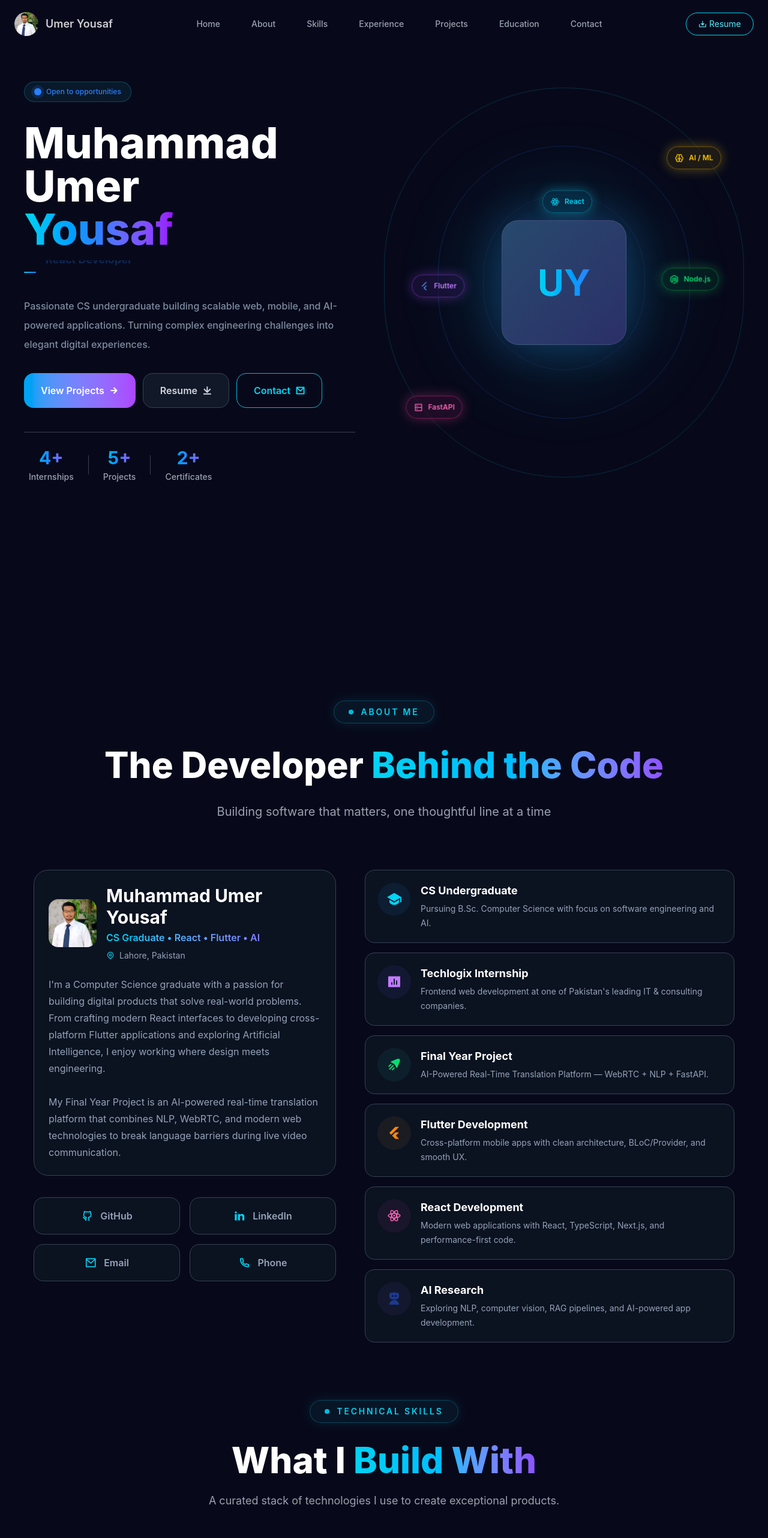
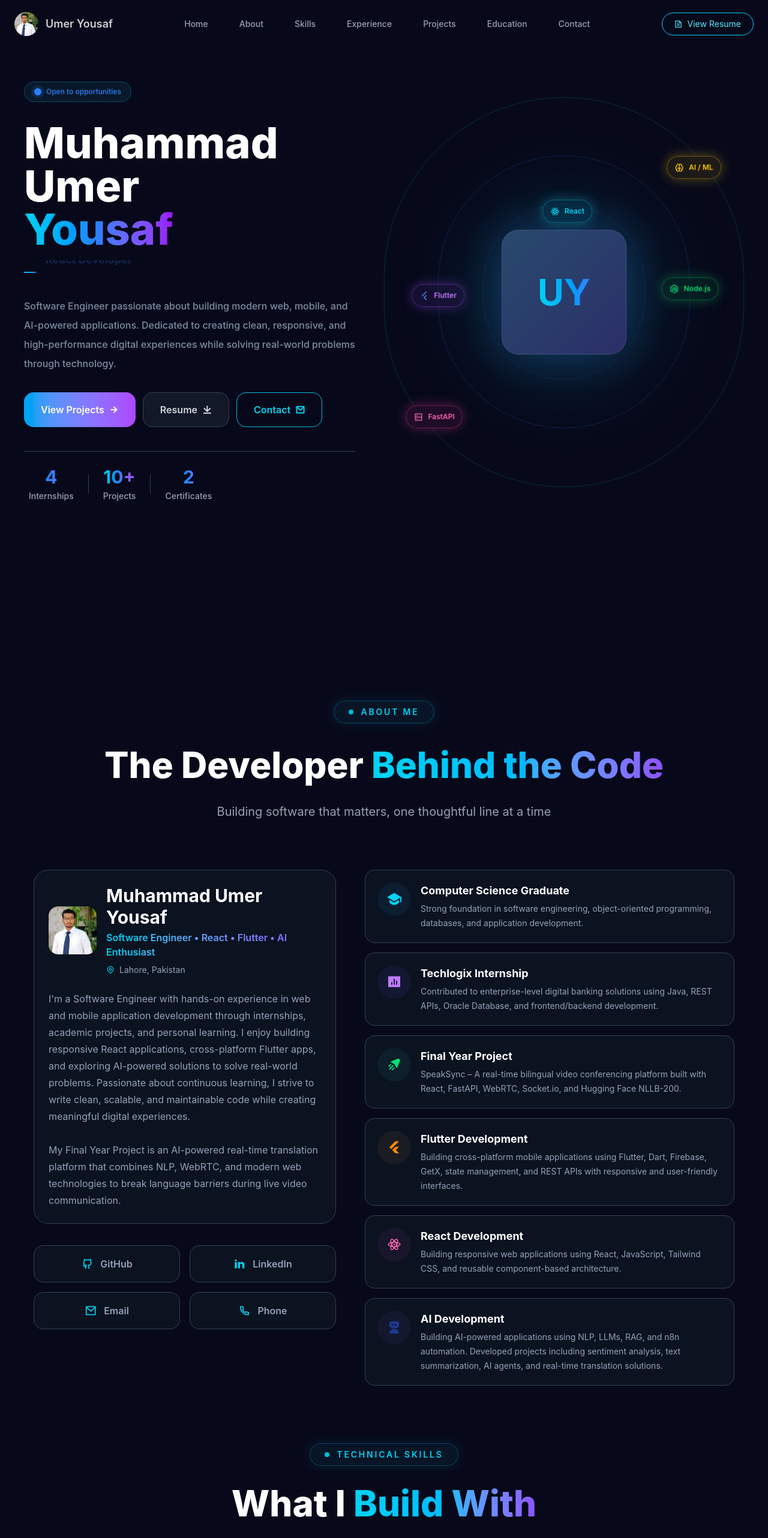
Before and after one commit to umerdev07/react-My-Personal-Portfolio, a React (Vite) app: page / in a window 1280 px wide. Shown: the top 2564 px of the page at 60% size. Built offline with nearby package versions, Linux system fonts and the light colour scheme.

Commit message:
Build Skills Section

```diff
--- a/src/componets/Section1Components/leftContent/HeroButton.jsx
+++ b/src/componets/Section1Components/leftContent/HeroButton.jsx
@@ -1,10 +1,22 @@
 import Button from "./Button";
 import "remixicon/fonts/remixicon.css";
+import resume from "../../../assets/Muhammad_Umer_Yousaf_Software_Engineer.pdf";
+
 
 function HeroButtons() {
   const handleProjects = () => alert("Projects Button Clicked");
-  const handleResume = () => alert("Resume Button Clicked");
-  const handleContact = () => alert("Contact Button Clicked");
+  const handleResume = () => {
+    window.open(resume, "_blank");
+
+    const link = document.createElement("a");
+    link.href = resume;
+    link.download = "Muhammad_Umer_Yousaf_Software_Engineer.pdf";
+    link.click();
+  };
+
+  const handleContact = () => {
+    window.location.href = "mailto:umeryousaf2020@gmail.com"
+  };
 
   return (
     <div className="flex flex-wrap gap-3">
--- a/src/componets/Section1Components/leftContent/HeroState.jsx
+++ b/src/componets/Section1Components/leftContent/HeroState.jsx
@@ -2,9 +2,9 @@ import React from "react";
 
 const HeroState = () => {
   const stats = [
-    { number: "4+", label: "Internships" },
-    { number: "5+", label: "Projects" },
-    { number: "2+", label: "Certificates" },
+    { number: "4", label: "Internships" },
+    { number: "10+", label: "Projects" },
+    { number: "2", label: "Certificates" },
   ];
 
   return (
--- a/src/componets/Section1Components/navbar/Resumebtn.jsx
+++ b/src/componets/Section1Components/navbar/Resumebtn.jsx
@@ -1,12 +1,18 @@
-import React from 'react'
+import React from "react";
+import resume from "../../../assets/Muhammad_Umer_Yousaf_Software_Engineer.pdf"
 
 const Resumebtn = () => {
   return (
-        <button className="hidden md:flex group relative overflow-hidden border border-cyan-400 rounded-full px-5 py-2 text-cyan-300 text-sm hover:bg-white/10 hover:backdrop-blur-lg hover:scale-95 cursor-pointer transition-all duration-300">
-          <i className="ri-download-2-line mr-1"></i>
-          Resume
-        </button>
-    )
-}
+    <a
+      href={resume}
+      target="_blank"
+      rel="noopener noreferrer"
+      className="hidden md:flex group relative overflow-hidden border border-cyan-400 rounded-full px-5 py-2 text-cyan-300 text-sm hover:bg-white/10 hover:backdrop-blur-lg hover:scale-95 cursor-pointer transition-all duration-300"
+    >
+      <i className="ri-file-text-line mr-2"></i>
+      View Resume
+    </a>
+  );
+};
 
-export default Resumebtn
+export default Resumebtn;
--- a/src/componets/Section2Components/AboutMeCardMetaData.jsx
+++ b/src/componets/Section2Components/AboutMeCardMetaData.jsx
@@ -27,7 +27,7 @@ const AboutMeCardMetaData = () => {
           </h2>
 
           <h3 className="mt-1 text-sm sm:text-base font-semibold bg-gradient-to-r from-cyan-400 to-violet-500 bg-clip-text text-transparent">
-            CS Graduate • React • Flutter • AI
+            Software Engineer • React • Flutter • AI Enthusiast
           </h3>
 
           <p className="mt-2 flex items-center gap-2 text-[#94a3b8] text-sm">
@@ -43,11 +43,16 @@ const AboutMeCardMetaData = () => {
       <div className="mt-6">
         <p className="text-[#94a3b8] leading-7 text-sm sm:text-base">
 
-          I'm a Computer Science graduate with a passion for building digital
-          products that solve real-world problems. From crafting modern React
-          interfaces to developing cross-platform Flutter applications and
-          exploring Artificial Intelligence, I enjoy working where design meets
-          engineering.
+          I'm a Software Engineer with hands-on experience in web
+          and mobile application development through internships,
+          academic projects, and personal learning.
+          I enjoy building responsive React applications,
+          cross-platform Flutter apps, and exploring AI-powered
+          solutions to solve real-world problems.
+          Passionate about continuous learning,
+          I strive to write clean, scalable, and
+          maintainable code while creating meaningful
+          digital experiences.
 
           <br />
           <br />
--- a/src/componets/Section2Components/ReuseableAboutMeCardData.jsx
+++ b/src/componets/Section2Components/ReuseableAboutMeCardData.jsx
@@ -5,8 +5,8 @@ import ReuseableAboutmeCards from "./ReuseableAboutmeCards";
 const cards = [
   {
     icon: <i className="ri-graduation-cap-fill text-cyan-400 text-2xl"></i>,
-    title: "CS Undergraduate",
-    subtitle: "Pursuing B.Sc. Computer Science with focus on software engineering and AI.",
+    title: "Computer Science Graduate",
+    subtitle: "Strong foundation in software engineering, object-oriented programming, databases, and application development.",
     hoverBg: "hover:bg-[#0d1d32]/10",
     hoverBorder: "hover:border-[#0d1d32]",
     circleBorder: "border-[#0A182C]",
@@ -15,7 +15,7 @@ const cards = [
   {
     icon: <i className="ri-bar-chart-box-fill text-purple-400 text-2xl"></i>,
     title: "Techlogix Internship",
-    subtitle: "Frontend web development at one of Pakistan's leading IT & consulting companies.",
+    subtitle: "Contributed to enterprise-level digital banking solutions using Java, REST APIs, Oracle Database, and frontend/backend development.",
     hoverBg: "hover:bg-[#131832]/20",
     hoverBorder: "hover:border-[#131832]",
     circleBorder: "border-[#131832]",
@@ -24,7 +24,7 @@ const cards = [
   {
     icon: <i className="ri-space-ship-2-fill text-green-400 text-2xl"></i>,
     title: "Final Year Project",
-    subtitle: "AI-Powered Real-Time Translation Platform — WebRTC + NLP + FastAPI.",
+    subtitle: "SpeakSync – A real-time bilingual video conferencing platform built with React, FastAPI, WebRTC, Socket.io, and Hugging Face NLLB-200.",
     hoverBg: "hover:bg-[#0d1f2b]/20",
     hoverBorder: "hover:border-[#0d1f2b]",
     circleBorder: "border-[#0d1f2b]",
@@ -33,7 +33,7 @@ const cards = [
   {
     icon: <i className="ri-flutter-fill text-orange-400 text-2xl"></i>,
     title: "Flutter Development",
-    subtitle: "Cross-platform mobile apps with clean architecture, BLoC/Provider, and smooth UX.",
+    subtitle: "Building cross-platform mobile applications using Flutter, Dart, Firebase, GetX, state management, and REST APIs with responsive and user-friendly interfaces.",
     hoverBg: "hover:bg-[#1a1c22]/20",
     hoverBorder: "hover:border-[#1a1c22]",
     circleBorder: "border-[#1a1c22]",
@@ -42,7 +42,7 @@ const cards = [
   {
     icon: <i className="ri-reactjs-line text-pink-400 text-2xl"></i>,
     title: "React Development",
-    subtitle: "Modern web applications with React, TypeScript, Next.js, and performance-first code.",
+    subtitle: "Building responsive web applications using React, JavaScript, Tailwind CSS, and reusable component-based architecture.",
     hoverBg: "hover:bg-[#19152b]/20",
     hoverBorder: "hover:border-[#19152b]",
     circleBorder: "border-[#19152b]",
@@ -50,8 +50,8 @@ const cards = [
   },
     {
     icon: <i className="ri-robot-3-fill text-blue-900 text-2xl"></i>,
-    title: "AI Research",
-    subtitle: "Exploring NLP, computer vision, RAG pipelines, and AI-powered app development.   ",
+    title: "AI Development",
+    subtitle: "Building AI-powered applications using NLP, LLMs, RAG, and n8n automation. Developed projects including sentiment analysis, text summarization, AI agents, and real-time translation solutions.",
     hoverBg: "hover:bg-[#14182e]/20",
     hoverBorder: "hover:border-[#14182e]",
     circleBorder: "border-[#14182e]",
--- a/src/componets/Section3Components/SkillsData.jsx
+++ b/src/componets/Section3Components/SkillsData.jsx
@@ -5,14 +5,14 @@ export const skillNavItems = [
     icon: "ri-code-s-slash-line",
   },
   {
+    id: "frontend_development",
+    name: "Frontend",
+    icon: "ri-bring-to-front",
+  },
+  {
     id: "mobile_development",
     name: "Mobile",
     icon: "ri-smartphone-fill",
-  },
-  {
-    id: "frontend_development",
-    name: "Frontend",
-    icon: "ri-bring-to-front",
   },
   {
     id: "databases",
--- a/src/pages/section1/LeftContent.jsx
+++ b/src/pages/section1/LeftContent.jsx
@@ -4,8 +4,12 @@ import HeroButton from "../../componets/Section1Components/leftContent/HeroButto
 import HeroState from '../../componets/Section1Components/leftContent/HeroState';
 
 const LeftContent = () => {
-  const texts = ["CS Graduate", "React Developer", "Flutter Developer", "AI Enthusiast"];
-  const [index, setIndex] = useState(0);
+  const texts = [
+    "Software Engineer",
+    "React Developer",
+    "Flutter Developer",
+    "AI Enthusiast",
+  ]; const [index, setIndex] = useState(0);
   const [animate, setAnimate] = useState(false);
 
   useEffect(() => {
@@ -46,8 +50,7 @@ const LeftContent = () => {
       <div className="flex items-center gap-4 overflow-hidden min-h-10 mt-4">
         <div className="w-5 h-[2px] bg-gradient-to-r from-cyan-400 to-blue-500 rounded-full shrink-0"></div>
         <h2
-          className={`text-lg font-bold text-blue-500 transition-all duration-700 ease-in-out ${
-            animate ? "-translate-y-full opacity-0" : "translate-y-0 opacity-100"
+          className={`text-lg font-bold text-blue-500 transition-all duration-700 ease-in-out ${animate ? "-translate-y-full opacity-0" : "translate-y-0 opacity-100"
             }`}
         >
           {texts[index]}
@@ -56,10 +59,10 @@ const LeftContent = () => {
 
       {/* Description */}
       <p className="mt-5 max-w-xl text-[#7e8ca0] font-medium leading-8">
-        Passionate CS undergraduate building scalable web, mobile, and AI-powered applications.
-        Turning complex engineering challenges into elegant digital experiences.
-      </p>
-
+        Software Engineer passionate about building modern web,
+        mobile, and AI-powered applications. Dedicated to creating
+        clean, responsive, and high-performance digital experiences
+        while solving real-world problems through technology.</p>
         {/* Buttons */}
         <div className="mt-8 mb-10 w-full">
           <HeroButton />
--- a/src/pages/section3/Skills.jsx
+++ b/src/pages/section3/Skills.jsx
@@ -45,7 +45,7 @@ const Skills = () => {
         </h2>
 
         <p className="mx-auto mt-6 max-w-3xl text-lg text-gray-400">
-          A curated stack of technologies I use to create exceptional products.
+          A collection of technologies, frameworks, and tools I use to build modern web, mobile, and AI-powered applications.
         </p>
 
       </div>
```
Also changed, not shown: 1 other file (tests, documents, lock files or other folders). Lines whose indentation alone changed are shown as unchanged.
